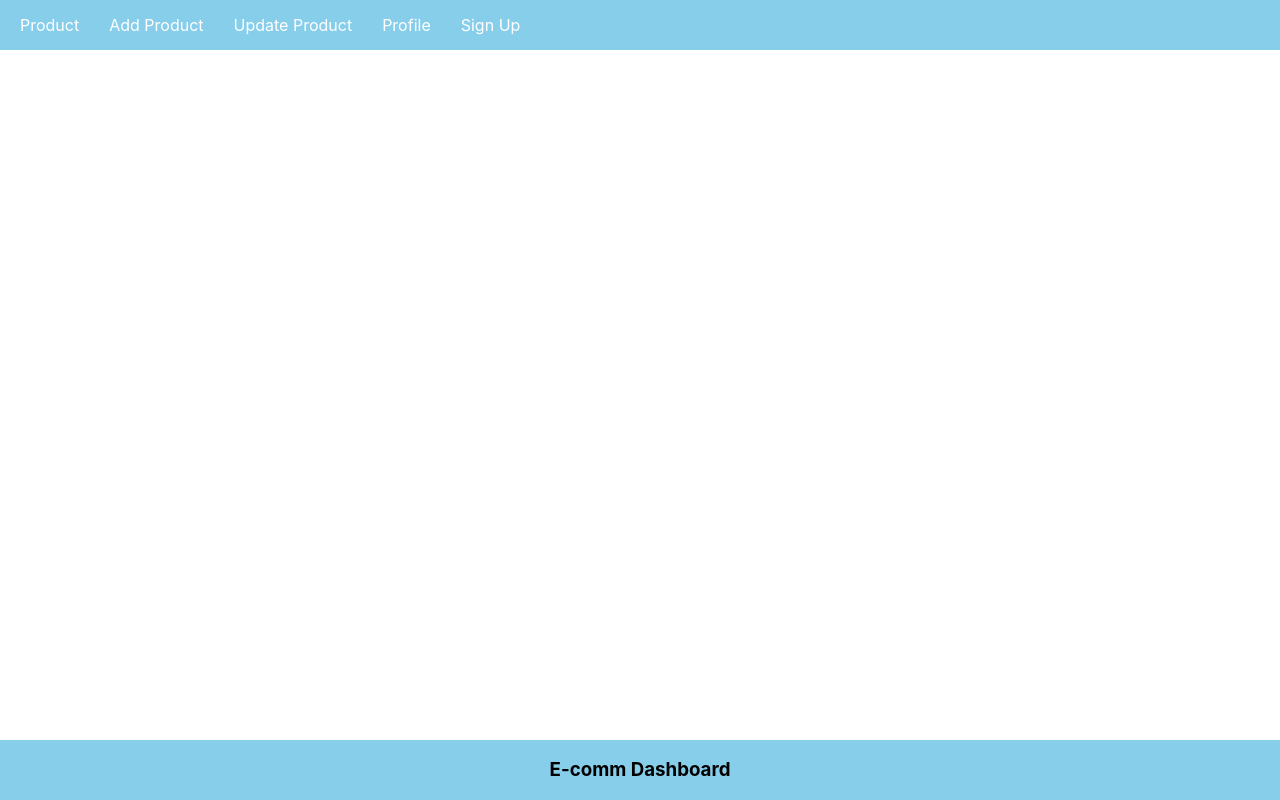
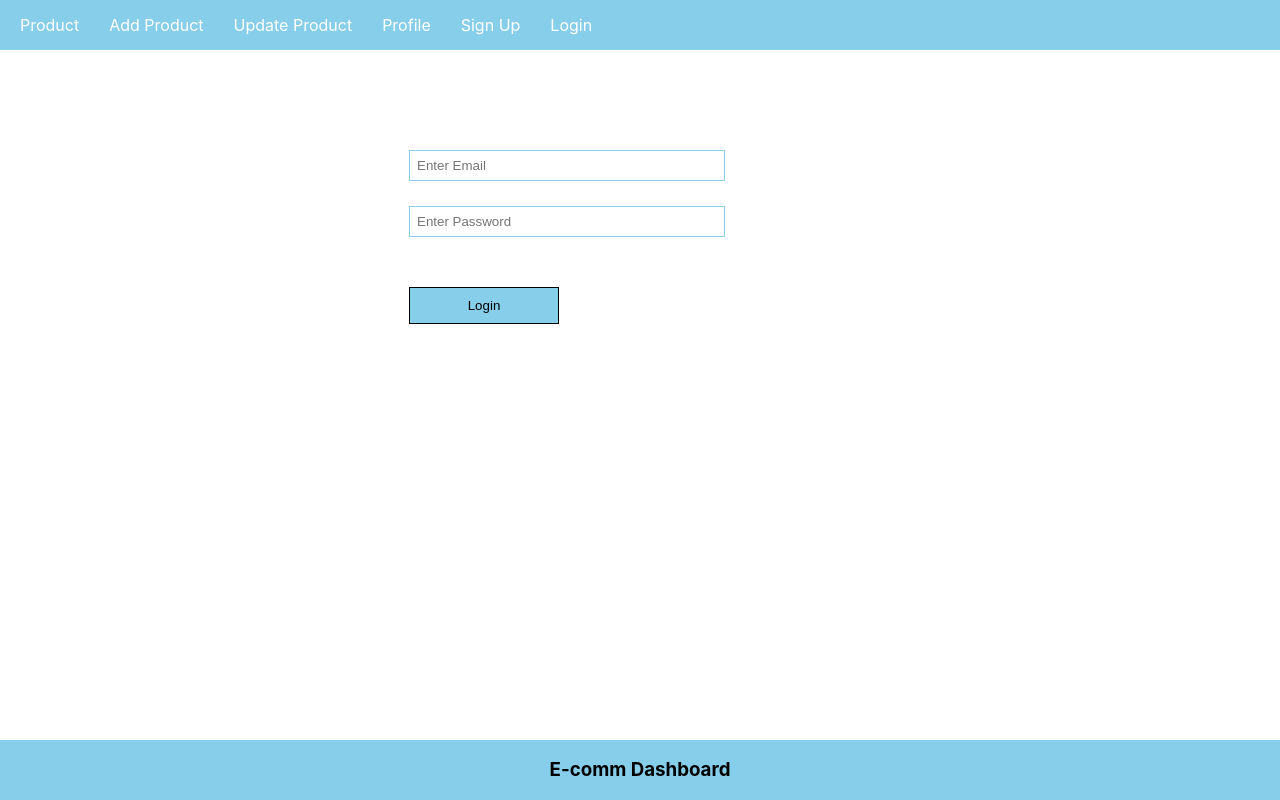
Before and after one commit to YashThiske0911/e-dashboard, a React (Create React App) app in the folder frontend/: page /login in a window 1280 px wide. Built offline with nearby package versions, Linux system fonts and the light colour scheme.

Commit message:
Login Component

```diff
--- a/frontend/src/App.css
+++ b/frontend/src/App.css
@@ -26,6 +26,10 @@
 
 .register{
   margin-left: 30%;
+}
+.login{
+  margin-left: 30%;
+  margin-top: 100px;
 }
 
 .appButton{
--- a/frontend/src/App.js
+++ b/frontend/src/App.js
@@ -3,6 +3,7 @@
 import Nav from './components/Nav'
 import Footer from './components/Footer';
 import SignUp from './components/SignUp';
+import Login from './components/Login';
 import PrivateComponent from './components/PrivateComponent';
 import { BrowserRouter, Routes ,Route } from 'react-router-dom';
 
@@ -23,6 +24,7 @@
         </Route>
 
         <Route path="/signup" element={<SignUp />} />
+        <Route path="/login" element={<Login />} />
       </Routes>
       </BrowserRouter>
       <Footer></Footer>
--- /dev/null
+++ b/frontend/src/components/Login.js
@@ -0,0 +1,20 @@
+import React from "react";
+
+const Login=()=>{
+    const [email,setEmail]= React.useState('');
+    const [password,setPassword]= React.useState('');
+    const handelLogin=()=>{
+        console.warn(email,password);
+    }
+    return(
+        <div className="login">
+            <input className="inputBox" type="text" placeholder="Enter Email"
+            onChange={(e)=>setEmail(e.target.value)} value={email} />
+            <input className="inputBox" type="password" placeholder="Enter Password"
+            onChange={(e)=>setPassword(e.target.value)} value={password}/>
+            <button onClick={handelLogin} className="appButton" type="button">Login</button>
+        </div>
+    )
+}
+
+export default Login
--- a/frontend/src/components/Nav.js
+++ b/frontend/src/components/Nav.js
@@ -17,6 +17,7 @@
             <li><Link to="/profile">Profile</Link></li>
             <li>{ auth ? <Link onClick={logout} to="/signup">Logout</Link> :
             <Link to="/signup">Sign Up</Link>}</li>
+            <li><Link to="/login">Login</Link></li>
         </ul>
     </div>
 )
```
